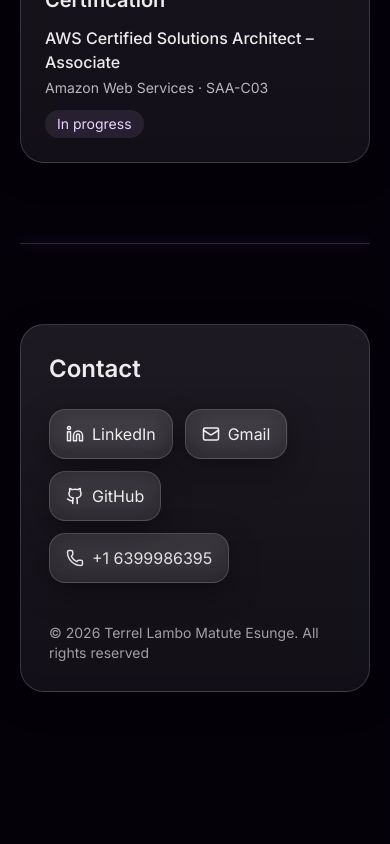
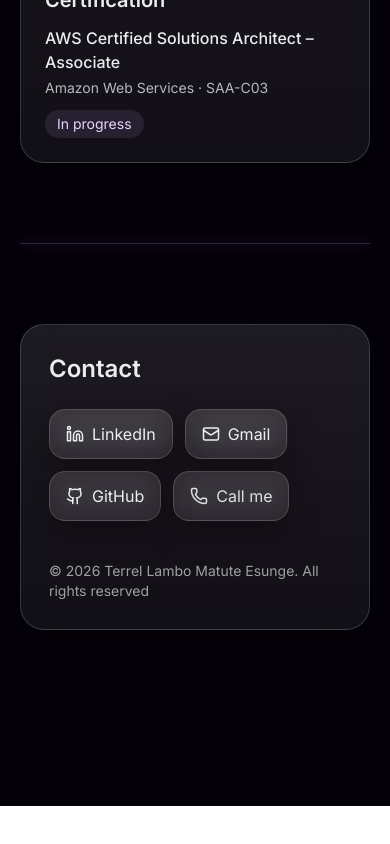
Before and after one commit to CodeWithTerrel/CodeWithTerrel.github.io, a React (Vite) app: page / in a window 390 px wide. Shown: the part 6326-7170 px from the top of the page. After the commit the page ends 7132 px from the top, so only its background shows below. Built offline with nearby package versions, Linux system fonts and the light colour scheme.

Commit message:
Updated the links to my Github and linkedIn and also changed the display of my call button on mobile view

```diff
--- a/src/components/sections/Contact.jsx
+++ b/src/components/sections/Contact.jsx
@@ -1,8 +1,8 @@
 import { Github, Linkedin, Mail, Phone } from "lucide-react";
 
 const LINKS = {
-    linkedin: "https://www.linkedin.com/in/terrel-lambo-32646b254/",
-    github: "https://github.com/YOUR_USERNAME",
+    linkedin: "https://www.linkedin.com/in/terrel-lambo-matute-esunge-32646b254/",
+    github: "https://github.com/CodeWithTerrel?tab=repositories",
     gmail: "https://mail.google.com/mail/?view=cm&fs=1&to=terrellambo4@gmail.com",
 };
 
@@ -45,10 +45,13 @@
                 </a>
 
                 {/* Phone: visible on mobile only */}
-                <div className="glass rounded-2xl px-4 py-3 inline-flex items-center gap-2 text-white/85 md:hidden">
+                <a
+                    href={`tel:${PHONE_NUMBER}`}
+                    className="glass rounded-2xl px-4 py-3 inline-flex items-center gap-2 text-white/85 hover:bg-white/10 transition md:hidden"
+                >
                     <Phone size={18} />
-                    <span>{PHONE_NUMBER}</span>
-                </div>
+                    <span>Call me</span>
+                </a>
             </div>
 
             <p className="mt-10 text-sm text-white/60">
```
